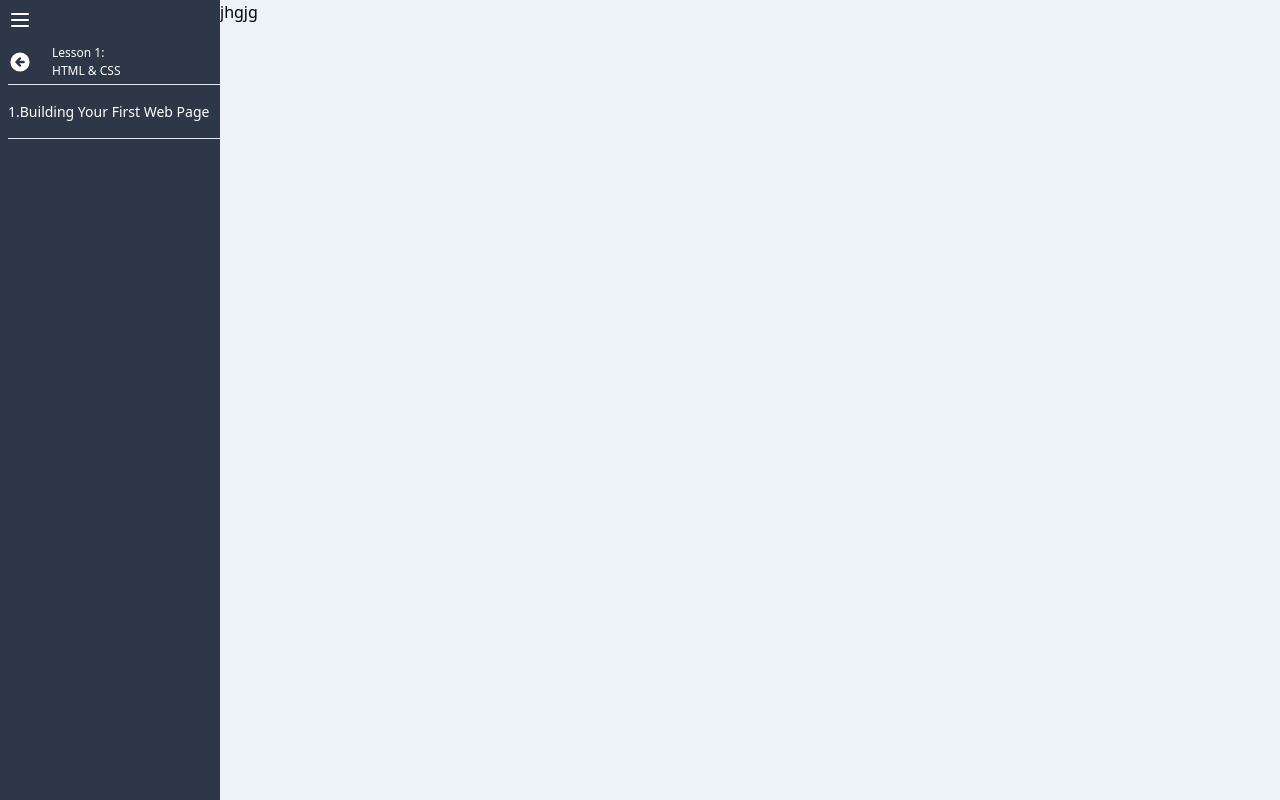
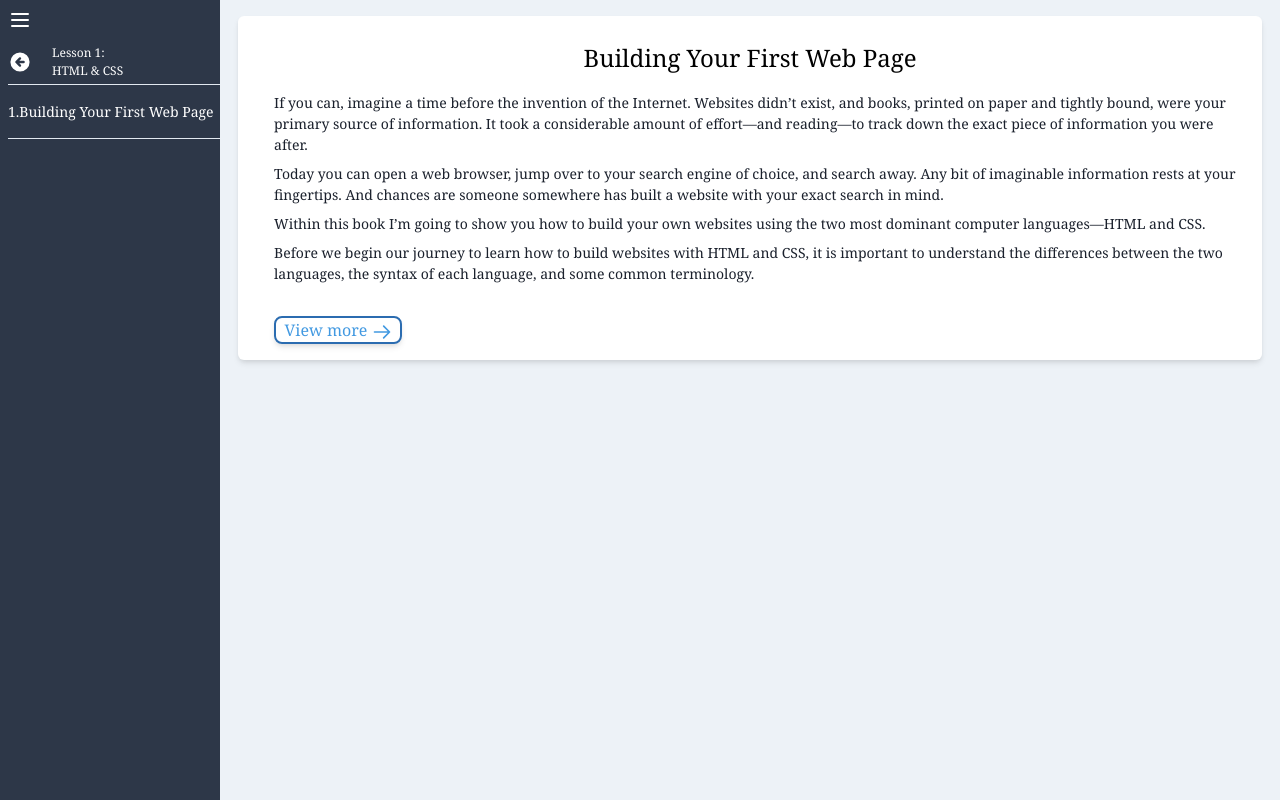
Before and after one commit to ahmedallani/frontendTT, a Nuxt app: page /building_your_first_web_page in a window 1280 px wide. Built offline with nearby package versions, Linux system fonts and the light colour scheme.

Commit message:
View More

```diff
--- a/components/Card.vue
+++ b/components/Card.vue
@@ -1,24 +1,26 @@
 <template>
-  <div class="m-6 p-6 max-w-sm mx-auto bg-white rounded-xl shadow-md  flex flex-col z-10">
-        <div class="text-xs uppercase mb-2">Lesson {{index+1}}</div>
-        <div class="text-gray-600 pb-5">{{obj.title}}</div>
-        <p class="text-xs text-gray-800">{{obj.description}}</p>
-        <button    class="z-10 text-blue-500 border-blue-700 focus:border-blue-900 border-2
-         mt-6 inline-block whitespace-nowrap w-32 shadow-md  hover:shadow-xl rounded-lg">
-         <NuxtLink  :to="obj.url">
-          View more
-          <svg class="h-4 w-4 inline" xmlns="http://www.w3.org/2000/svg" viewBox="0 0 20 20" fill="currentColor"><path fill-rule="evenodd" d="M12.293 5.293a1 1 0 011.414 0l4 4a1 1 0 010 1.414l-4 4a1 1 0 01-1.414-1.414L14.586 11H3a1 1 0 110-2h11.586l-2.293-2.293a1 1 0 010-1.414z" clip-rule="evenodd"/></svg>
-         </NuxtLink>
-        </button>
-      </div>
+  <div
+    class="m-6 p-6 max-w-sm mx-auto bg-white rounded-xl shadow-md flex flex-col z-10"
+  >
+    <div class="text-xs uppercase mb-2">Lesson {{ index + 1 }}</div>
+    <div class="text-gray-600 pb-5">{{ obj.title }}</div>
+    <p class="text-xs text-gray-800">{{ obj.description }}</p>
+    <NuxtLink :to="obj.url">
+      <ViewButton />
+    </NuxtLink>
+  </div>
 </template>
 
 <script>
+import ViewButton from "@/components/ViewButton.vue";
 export default {
-    props:["obj","index"],
-    mounted(){
-      console.log({obj:this.obj})
-    }
+  components: {
+    ViewButton,
+  },
+  props: ["obj", "index"],
+  mounted() {
+    console.log({ obj: this.obj });
+  },
 };
 </script>
 
--- /dev/null
+++ b/components/Icon.vue
@@ -0,0 +1,31 @@
+<template>
+    <svg
+    class="h-5 w-5 inline font-bold"
+      xmlns="http://www.w3.org/2000/svg"
+      fill="none"
+      viewBox="0 0 24 24"
+      stroke="currentColor"
+    >
+      <path
+        stroke-linecap="round"
+        stroke-linejoin="round"
+        stroke-width="2"
+        :d="d"
+      />
+    </svg>
+</template>
+
+<script>
+import { icons } from "@/data/help.js";
+export default {
+  props: ["name"],
+  computed: {
+    d: function () {
+      return icons[this.name];
+    },
+  },
+};
+</script>
+
+<style>
+</style>
--- /dev/null
+++ b/components/ViewButton.vue
@@ -0,0 +1,22 @@
+<template>
+  <button
+    @click="$emit(`click`)"
+    class="z-10 text-blue-500 border-blue-700 focus:border-blue-900 border-2 mt-6 inline-block whitespace-nowrap w-32 shadow-md hover:shadow-xl rounded-lg"
+  >
+    View {{ less ? "less" : "more" }}
+    <Icon :name="less ? 'arrow-left' : 'arrow-right'" />
+  </button>
+</template>
+
+<script>
+import Icon from "@/components/Icon.vue";
+export default {
+  components: {
+    Icon,
+  },
+  props: { less: Boolean }
+};
+</script>
+
+<style>
+</style>
--- /dev/null
+++ b/components/building_your_first_web_page/comp.vue
@@ -0,0 +1,85 @@
+<template>
+  <div
+    class="bg-white p-2 w-full h-1/4 m-4 duration-1000 shadow-md hover:shadow-xl max-w-5xl rounded-md"
+  >
+    <template v-if="show">
+      <component
+        v-for="(elm, key) in list"
+        :key="key"
+        :is="elm.is"
+        v-bind="elm.props"
+      >
+        {{ elm.text }}
+      </component>
+      <div class="pl-5 m-2">
+        <ViewButton @click="show = !show" />
+      </div>
+    </template>
+    <template v-else>
+      <component :is="list[0].is" v-bind="list[0].props">
+        {{ list[0].text }}
+      </component>
+      <component :is="list[1].is" v-bind="list[1].props">
+        {{ shortStr(list[1].text) }}
+      </component>
+      <div class="pl-5 m-2">
+        <ViewButton @click="show = !show" less />
+      </div>
+    </template>
+  </div>
+</template>
+
+<script>
+import ViewButton from "@/components/ViewButton.vue";
+import { shortStr } from "@/data/help";
+let style = {
+  p: "text-sm text-gray-900 pl-5 m-2",
+};
+export default {
+  components: {
+    ViewButton,
+  },
+  data() {
+    return {
+      show: true,
+      list: [
+        {
+          is: "h1",
+          text: "Building Your First Web Page",
+          props: { class: "font-serif text-2xl text-center m-4" },
+        },
+        {
+          is: "p",
+          text:
+            "If you can, imagine a time before the invention of the Internet. Websites didn’t exist, and books, printed on paper and tightly bound, were your primary source of information. It took a considerable amount of effort—and reading—to track down the exact piece of information you were after.",
+          props: { class: style.p },
+        },
+        {
+          is: "p",
+          text:
+            "Today you can open a web browser, jump over to your search engine of choice, and search away. Any bit of imaginable information rests at your fingertips. And chances are someone somewhere has built a website with your exact search in mind.",
+          props: { class: style.p },
+        },
+        {
+          is: "p",
+          text:
+            "Within this book I’m going to show you how to build your own websites using the two most dominant computer languages—HTML and CSS.",
+          props: { class: style.p },
+        },
+        {
+          is: "p",
+          text:
+            "Before we begin our journey to learn how to build websites with HTML and CSS, it is important to understand the differences between the two languages, the syntax of each language, and some common terminology.",
+          props: { class: style.p },
+        },
+      ],
+    };
+  },
+  methods: {
+    shortStr,
+  },
+};
+</script>
+
+<style>
+</style>
--- a/data/help.js
+++ b/data/help.js
@@ -1,14 +1,19 @@
-export function toUrl(str){
+export function toUrl(str) {
     return str.replace(/\s+/g, "_").toLowerCase()
 }
 
-export function mapTitles(list){
+export function mapTitles(list) {
     return list.map(title => ({ title: title, url: toUrl(title) }))
 }
 
-export function shortStr(str){
-    if(str.length>200){
-        return str.substr(0,197) + "..."
+export function shortStr(str) {
+    if (str.length > 200) {
+        return str.substr(0, 197) + "..."
     }
     return str
 }
+
+export let icons = {
+    ["arrow-left"]: "M10 19l-7-7m0 0l7-7m-7 7h18",
+    ["arrow-right"]: "M14 5l7 7m0 0l-7 7m7-7H3"
+}
--- a/layouts/default.vue
+++ b/layouts/default.vue
@@ -1,5 +1,5 @@
 <template>
-  <div class="bg-gray-200">
+  <div class="bg-gray-200 font-serif">
     <Navbar :obj="lesson" :extend="extend" @changeExtend="extend = !extend" />
     <div :class="extend? 'ml-px220' : 'ml-10'">
       <Nuxt />
@@ -17,12 +17,6 @@ export default {
   computed: {
     ...mapState(["lesson"]),
   },
-  created() {
-    console.log("eeeee");
-  },
-  mounted() {
-    console.log("test", this.test);
-  },
   data: () => {
     return {
       bp,
--- a/pages/building_your_first_web_page/index.vue
+++ b/pages/building_your_first_web_page/index.vue
@@ -1,10 +1,15 @@
 <template>
-  <div>jhgjg</div>
+  <div class="flex flex-col items-center">
+    <comp />
+  </div>
 </template>
 
 <script>
+import comp from "@/components/building_your_first_web_page/comp"
 export default {
-
+  components:{
+    comp
+  }
 }
 </script>
 
--- /dev/null
+++ b/pages/test.vue
@@ -0,0 +1,13 @@
+<template>
+  <div>dddddd</div>
+</template>
+
+<script>
+export default {
+
+}
+</script>
+
+<style>
+
+</style>
```
